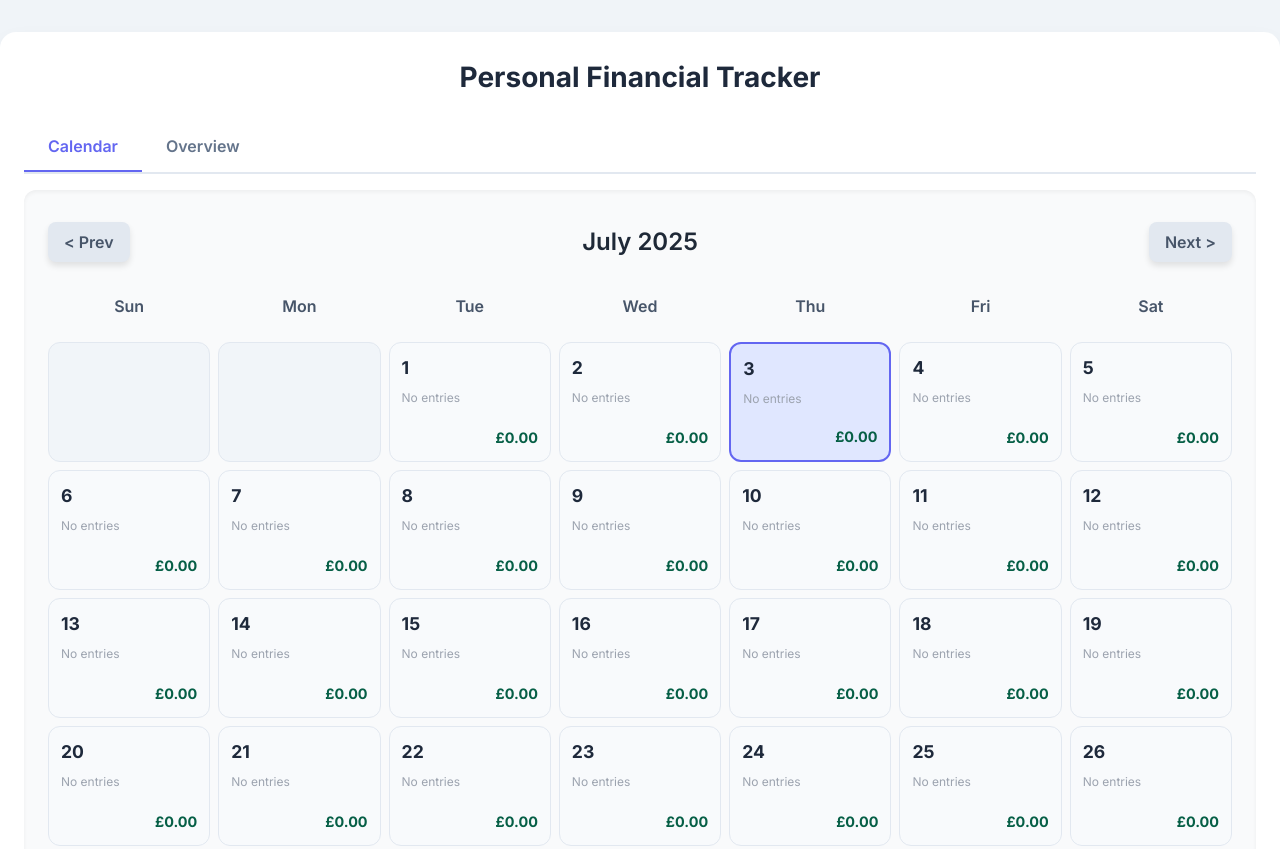
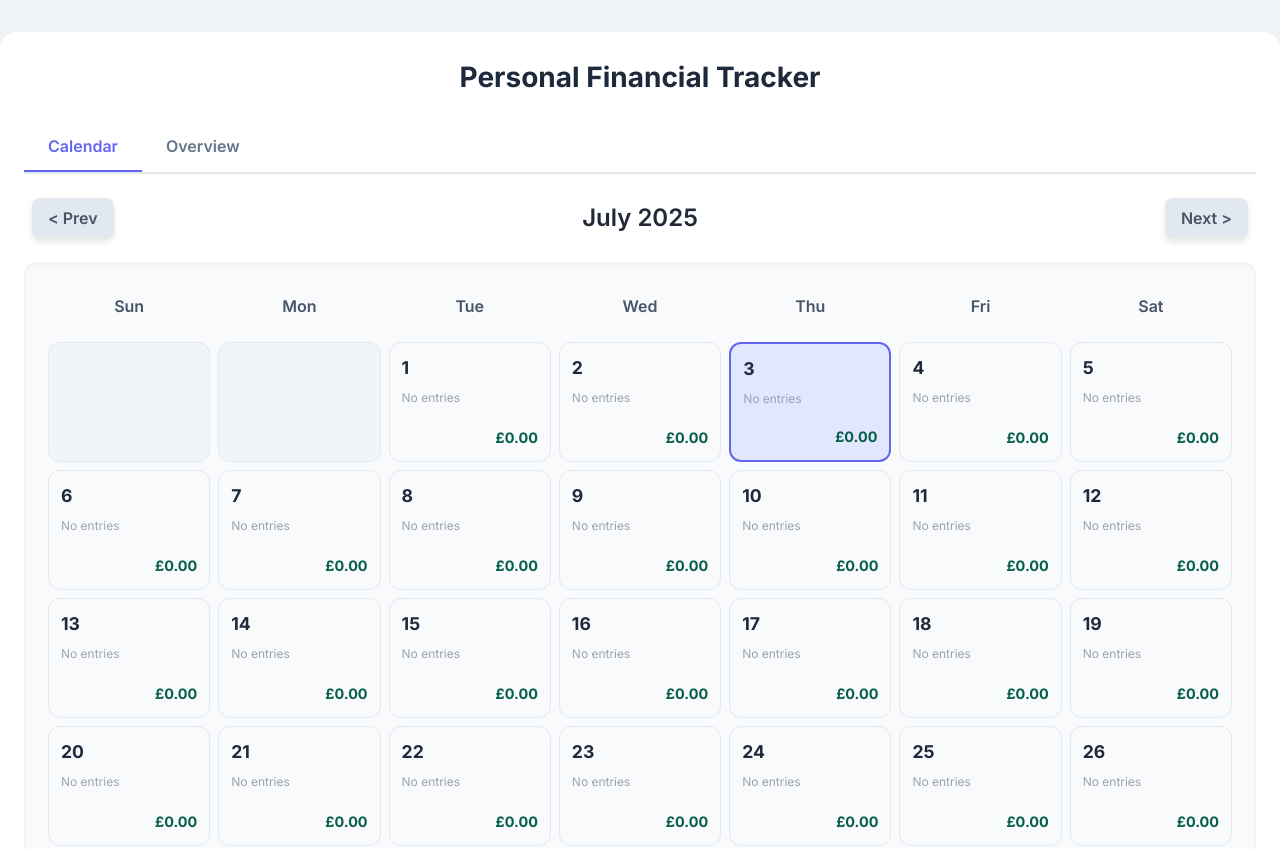
Before and after one commit to hazzdex/col-calc, a plain HTML site: page index.html in a window 1280 px wide. Shown: the top 849 px of the page. Drawn offline with nearby package versions, Linux system fonts and the light colour scheme.

Commit message:
Update index.html

```diff
--- a/index.html
+++ b/index.html
@@ -377,12 +377,14 @@
 
         <!-- Calendar Tab Content -->
         <div id="calendarTabContent" class="tab-content active">
+            <!-- Calendar Header (Month/Year and Nav Buttons) - outside the scrolling area -->
+            <div class="calendar-header mb-4 p-2">
+                <button id="prevMonthBtn" class="btn-secondary px-4 py-2 rounded-lg justify-self-start">&lt; Prev</button>
+                <h2 id="currentMonthYear" class="text-2xl font-semibold text-gray-800 text-center"></h2>
+                <button id="nextMonthBtn" class="btn-secondary px-4 py-2 rounded-lg justify-self-end">Next &gt;</button>
+            </div>
+            <!-- Calendar Grid Container (with horizontal scrolling) -->
             <div class="mb-8 p-4 md:p-6 bg-gray-50 rounded-xl shadow-inner overflow-x-auto">
-                <div class="calendar-header">
-                    <button id="prevMonthBtn" class="btn-secondary px-4 py-2 rounded-lg justify-self-start">&lt; Prev</button>
-                    <h2 id="currentMonthYear" class="text-2xl font-semibold text-gray-800 text-center"></h2>
-                    <button id="nextMonthBtn" class="btn-secondary px-4 py-2 rounded-lg justify-self-end">Next &gt;</button>
-                </div>
                 <div class="calendar-grid">
                     <div class="calendar-day-header">Sun</div>
                     <div class="calendar-day-header">Mon</div>
```
